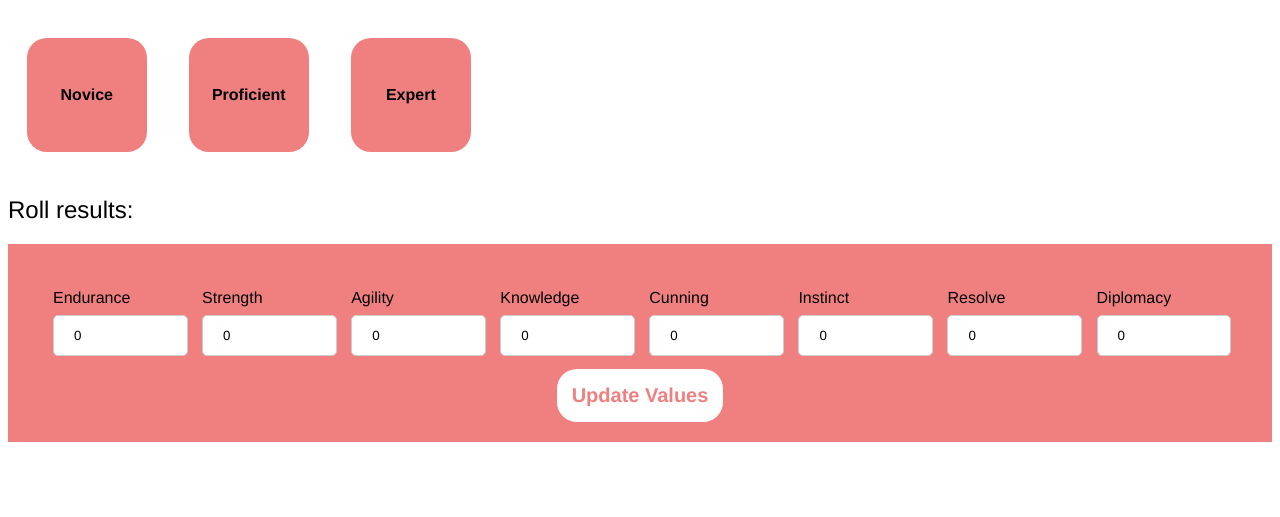
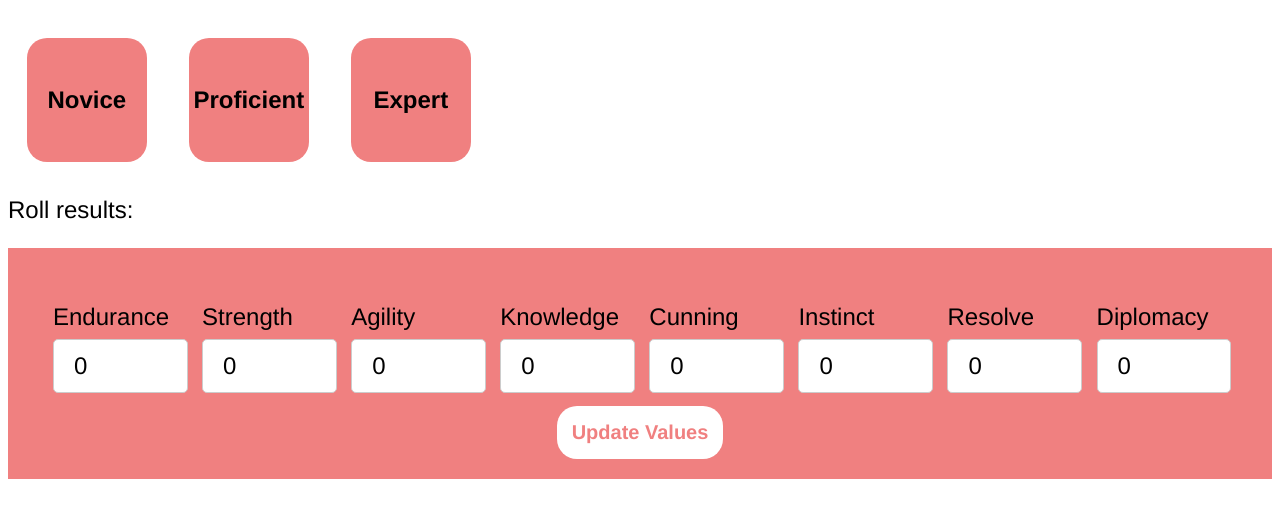
Before and after one commit to invigoro/website-test, a plain HTML site: page index.html in a window 1280 px wide. Shown: the part 61-578 px from the top of the page. Drawn offline with Linux system fonts and the light colour scheme.

Commit message:
Update index.html

```diff
--- a/index.html
+++ b/index.html
@@ -7,6 +7,9 @@
 			* {
 				font-family: 'Helvetica';
 				font-weight: 500;
+			}
+			.dice, #rolls, #inputlist > li, #inputlist > li > input[type=text], #inputlist > li > ul > label {
+				font-size: calc(0.03 * 100vh);
 			}
 			.cont {
 				margin-left: auto;
```
